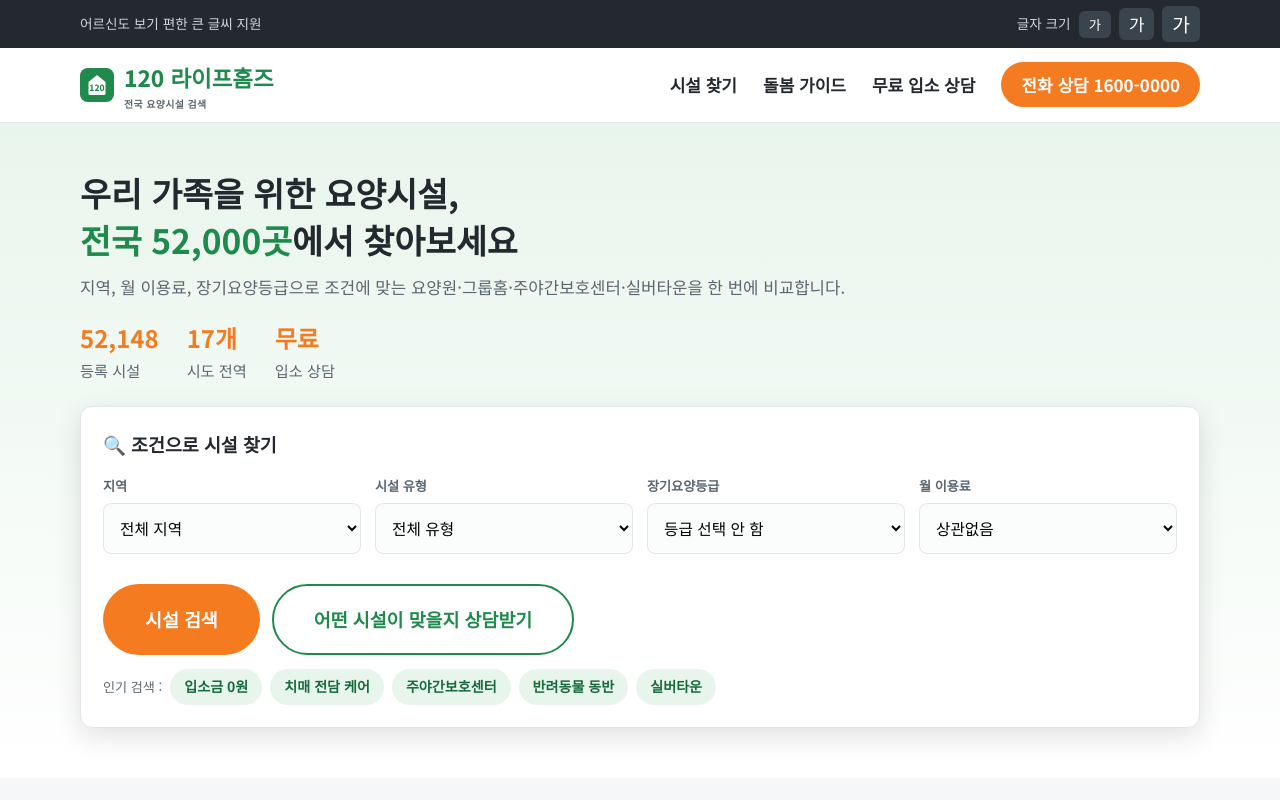
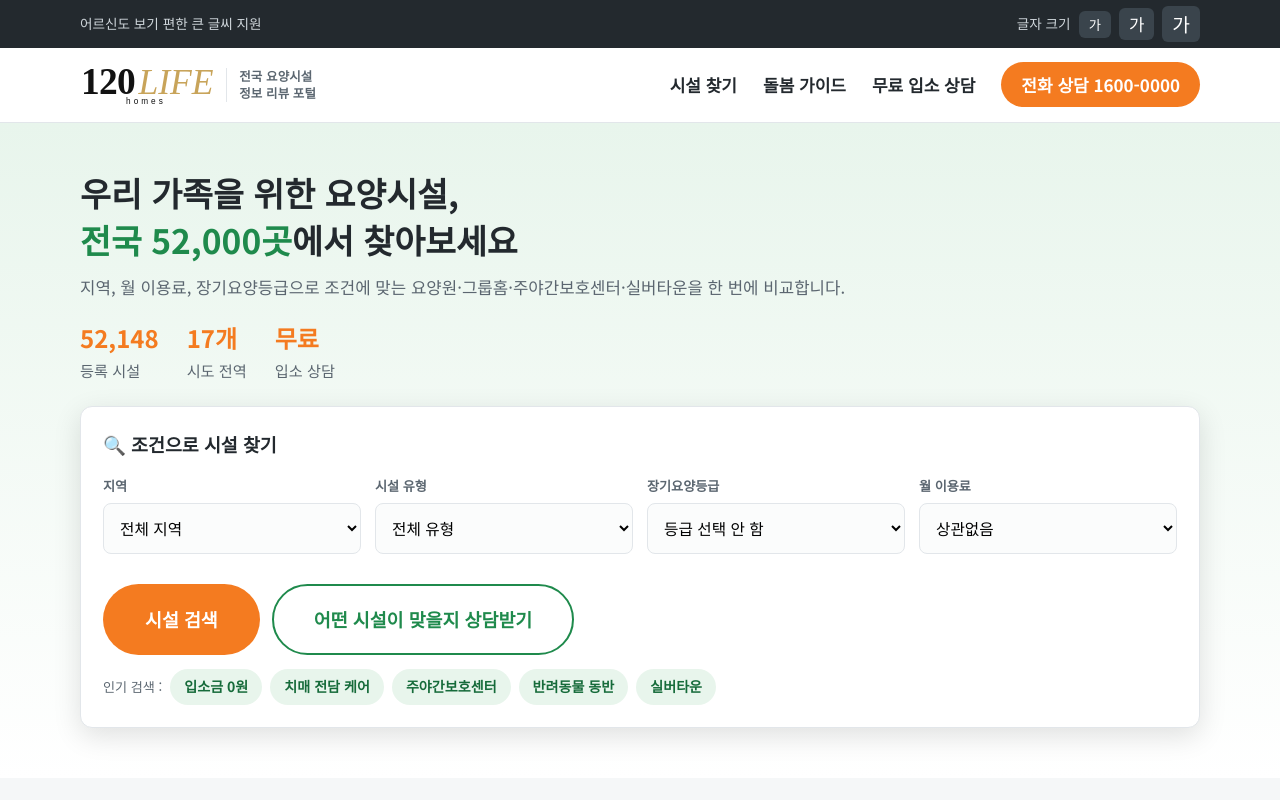
Before and after one commit to oasis365-bot/120lifehomes, a plain HTML site: page index.html in a window 1280 px wide. Shown: the top 800 px of the page. Drawn offline with Linux system fonts and the light colour scheme.

Commit message:
로고 적용: 120 LIFE homes SVG + '전국 요양시설 정보 리뷰 포털' 부가문구
헤더 인라인 SVG를 assets/logo.svg 로 교체, 로고 우측에 한글 태그라인 추가.

Co-Authored-By: Claude Sonnet 5 <noreply@anthropic.com>

```diff
--- a/assets/css/style.css
+++ b/assets/css/style.css
@@ -76,9 +76,12 @@ header.site {
   position: sticky; top: 0; z-index: 50;
 }
 header.site .wrap { display: flex; align-items: center; gap: 28px; height: 74px; }
-.logo { display: flex; align-items: center; gap: 10px; font-weight: 800; font-size: 1.4rem; color: var(--green); }
-.logo svg { width: 34px; height: 34px; }
-.logo small { display: block; font-size: .62rem; color: var(--gray); font-weight: 600; letter-spacing: .04em; }
+.logo { display: flex; align-items: center; gap: 12px; }
+.logo .logo-img { height: 46px; width: auto; display: block; }
+.logo .logo-tag {
+  font-size: .78rem; font-weight: 600; color: var(--gray); line-height: 1.35;
+  letter-spacing: .01em; border-left: 1px solid var(--line); padding-left: 12px;
+}
 
 nav.main { margin-left: auto; }
 nav.main ul { display: flex; align-items: center; gap: 26px; }
@@ -298,6 +301,8 @@ footer.site .disclaimer { border-top: 1px solid #3a444c; margin-top: 30px; paddi
   footer.site .cols { grid-template-columns: 1fr 1fr; }
 }
 @media (max-width: 560px) {
+  .logo .logo-tag { display: none; }
+  .logo .logo-img { height: 36px; }
   .search-grid { grid-template-columns: 1fr; }
   .type-grid, .collection-grid, .guide-grid, .region-grid { grid-template-columns: 1fr 1fr; }
   .hero h1 { font-size: 1.6rem; }
--- a/assets/js/app.js
+++ b/assets/js/app.js
@@ -33,9 +33,8 @@ function mountChrome(activePage) {
   </div></div>
   <header class="site"><div class="wrap">
     <a href="index.html" class="logo">
-      <!-- 로고: 나중에 직접 만든 이미지로 교체하려면 이 svg 를 <img src="assets/logo.svg" alt="120 라이프홈즈"> 로 바꾸면 됩니다 -->
-      <svg viewBox="0 0 44 44" fill="none" aria-hidden="true"><rect width="44" height="44" rx="10" fill="#1f8a4c"/><path d="M22 9 33 18v15.5A1.5 1.5 0 0 1 31.5 35h-19A1.5 1.5 0 0 1 11 33.5V18l11-9Z" fill="#fff"/><text x="22" y="29.5" font-size="11" font-weight="800" text-anchor="middle" fill="#1f8a4c" font-family="'Noto Sans KR',sans-serif">120</text></svg>
-      <span>120 라이프홈즈<small>전국 요양시설 검색</small></span>
+      <img src="assets/logo.svg" alt="120 LIFE homes" class="logo-img">
+      <span class="logo-tag">전국 요양시설<br>정보 리뷰 포털</span>
     </a>
     <button class="menu-toggle" onclick="toggleMenu()" aria-label="메뉴">☰</button>
     <nav class="main"><ul>
```
Also changed, not shown: README.md, assets/logo.svg (added).
